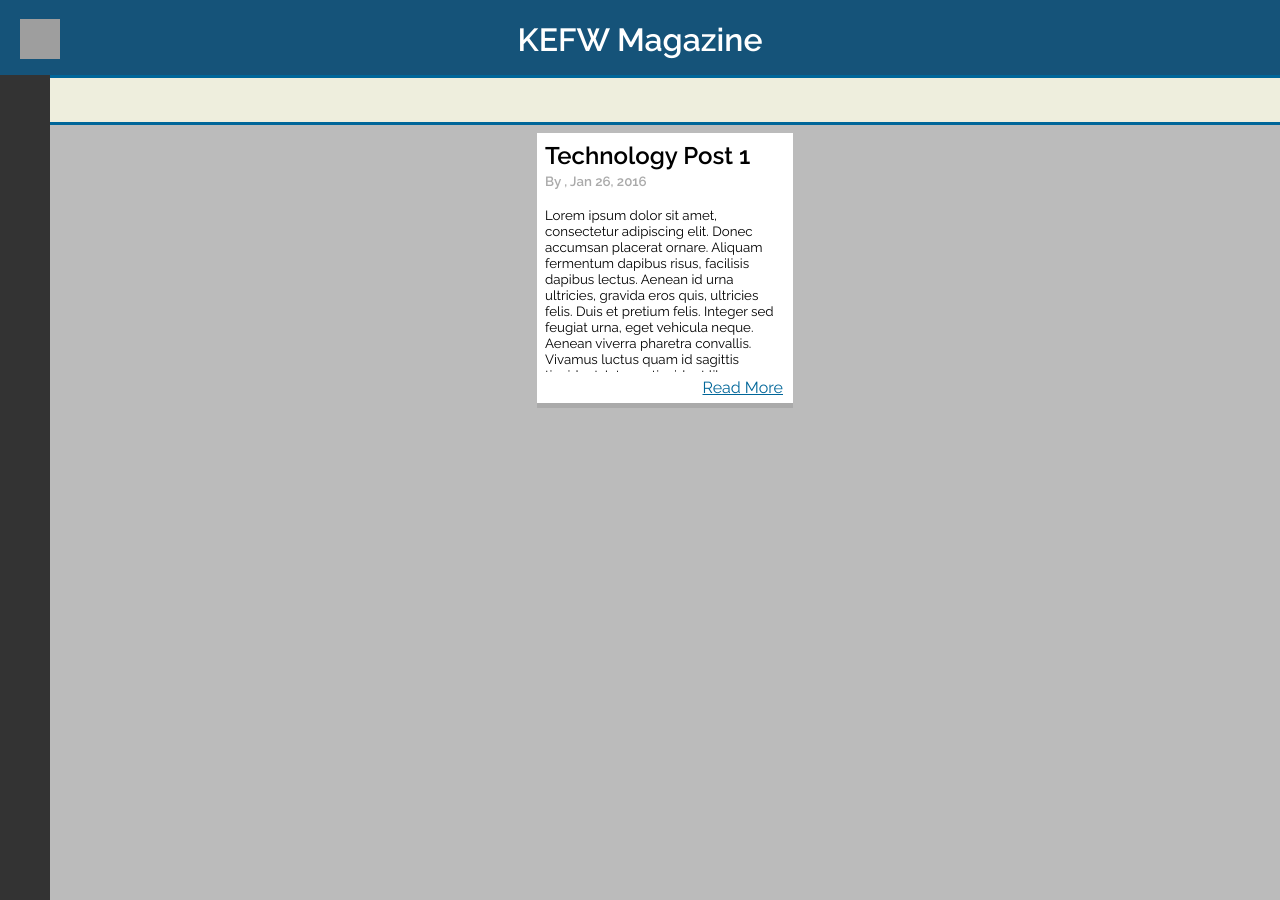
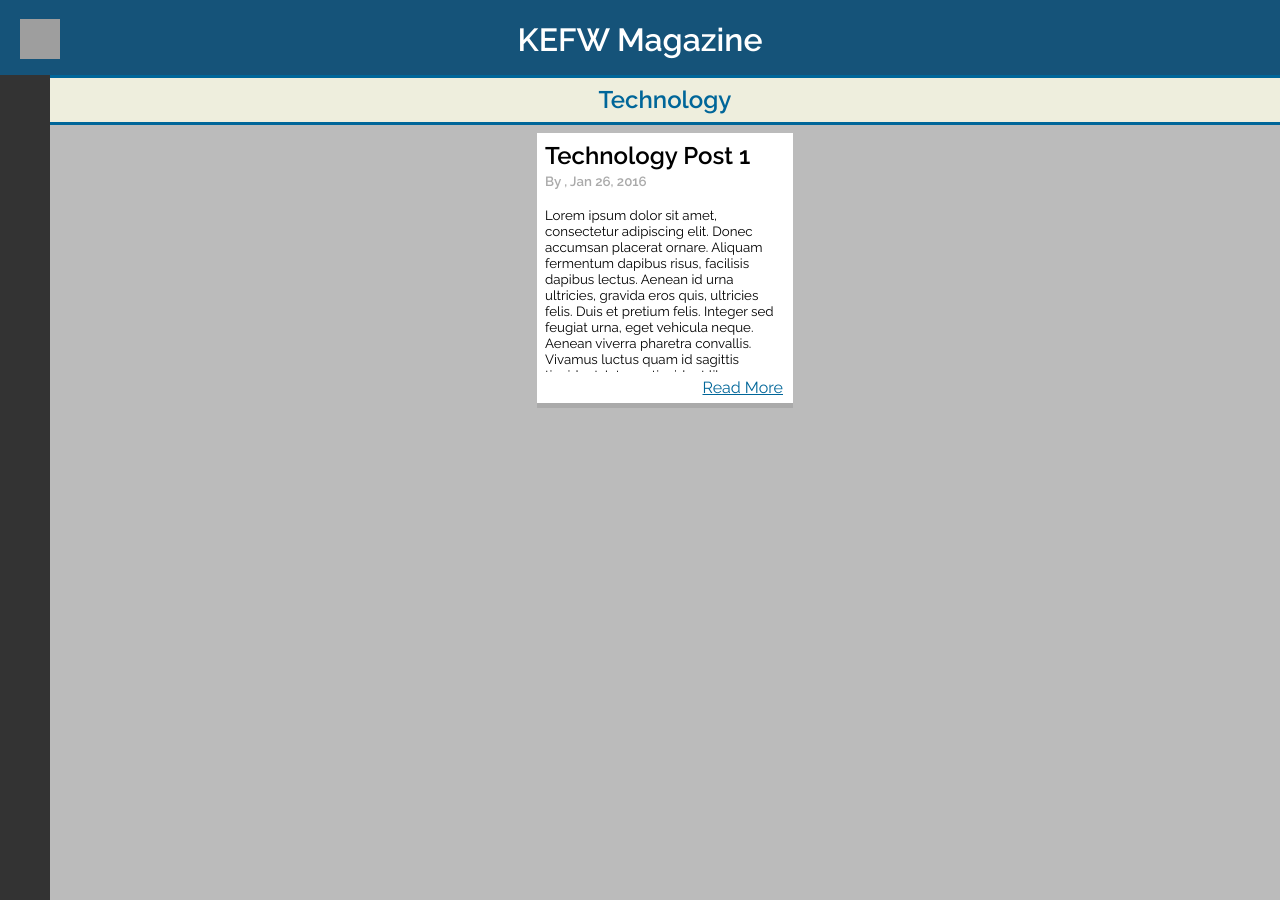
Before and after one commit to Kefwmag/kefwmag.github.io, a Jekyll site: the page built from tech/index.html, in a window 1280 px wide and 900 px high. Built offline with Jekyll 4.4.1, drawn with Linux system fonts in a browser that asks for light colours; grey boxes are pictures that could not be loaded.

Commit message:
Update index.html

```diff
--- a/tech/index.html
+++ b/tech/index.html
@@ -18,4 +18,7 @@ layout: deep
           display:inline-block;
         }
     </style>
+    <script>
+        document.getElementById("categoryName").innerHTML = "Technology";
+    </script>
 </div>
```
